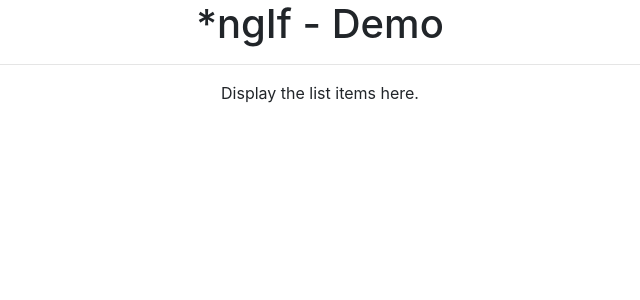
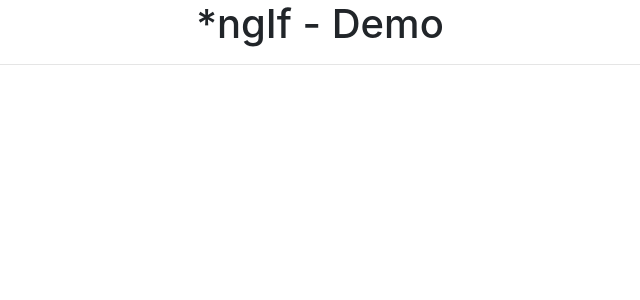
Before and after one commit to gprathuish/angular-directives-and-pipes, an Angular app: page / in a window 1280 px wide. Shown: the top 300 px of the page, without its empty margins (320-960 px from the left). Built offline with nearby package versions, Linux system fonts and the light colour scheme.

Commit message:
code commented

```diff
--- a/src/app/app.component.html
+++ b/src/app/app.component.html
@@ -49,11 +49,11 @@
 
 
   <!-- Hidden Property -->
-  <div [hidden]="myCustomArray.length == 0">
+  <!-- <div [hidden]="myCustomArray.length == 0">
     Display the list items here.
   </div>
 
   <div [hidden]="myCustomArray.length > 0">
     No items to display from array.
-  </div>
+  </div> -->
 </div>
```
